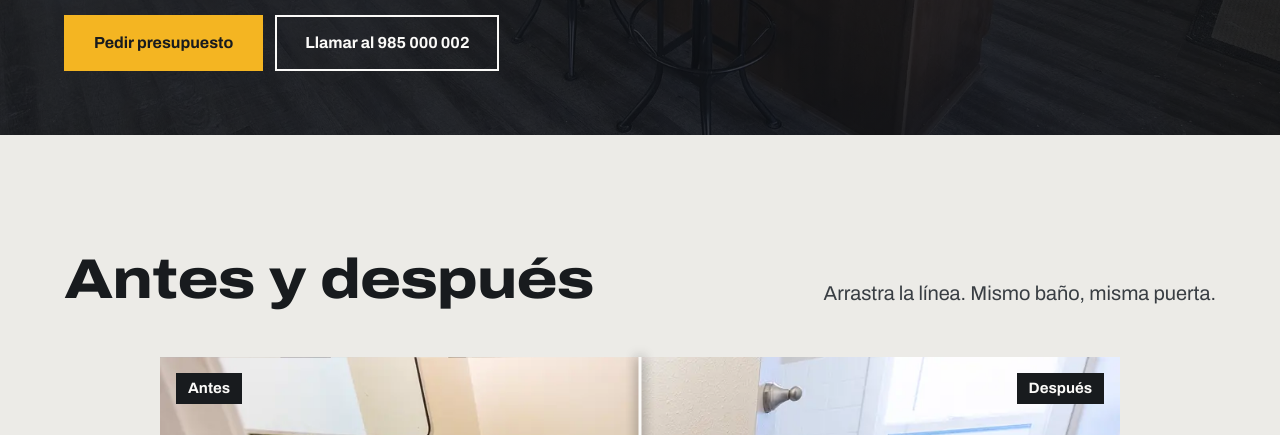
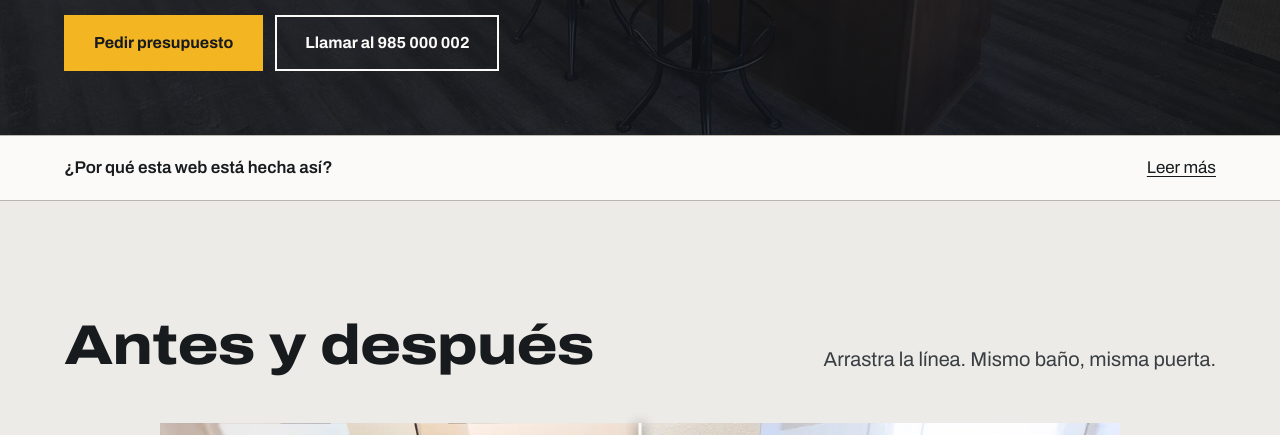
Before and after one commit to dariodmr14/webs-ejemplos, a plain HTML site: page reformas/index.html in a window 1280 px wide. Shown: the part 665-1100 px from the top of the page. Drawn offline with Linux system fonts and the light colour scheme.

Commit message:
Publicar webs de ejemplo

```diff
--- a/fisio/styles.css
+++ b/fisio/styles.css
@@ -161,3 +161,15 @@ address { font: 400 1.5rem/1.45 var(--font-display); color: var(--color-ink); ma
 /* Táctil */
 a, button, summary, label, input, select { touch-action: manipulation; }
 html { -webkit-tap-highlight-color: transparent; }
+
+/* «Leer más» para el dueño del negocio */
+.why { background: var(--color-card); border-block: 1px solid var(--color-rule); color: var(--color-ink-2); }
+.why details { border: 0; margin: 0; }
+.why summary { display: flex; flex-wrap: wrap; justify-content: space-between; align-items: center; gap: 4px 16px; min-height: 64px; padding-block: 12px; cursor: pointer; list-style: none; font-size: 1.0625rem; font-weight: 600; color: var(--color-ink); }
+.why summary::-webkit-details-marker { display: none; }
+.why summary::after { content: none; }
+.why__more { text-decoration: underline; text-underline-offset: 3px; font-weight: 400; }
+.why details[open] .why__more { visibility: hidden; }
+.why dl { display: grid; grid-template-columns: repeat(auto-fit, minmax(14rem, 1fr)); gap: 24px 40px; margin: 0; padding-block: 8px 32px; }
+.why dt { font-weight: 700; color: var(--color-ink); }
+.why dd { margin: 4px 0 0; }
--- a/podologia/styles.css
+++ b/podologia/styles.css
@@ -166,3 +166,15 @@ html { -webkit-tap-highlight-color: transparent; }
   html { scroll-padding-bottom: 96px; }
   .foot { padding-bottom: 120px; }
 }
+
+/* «Leer más» para el dueño del negocio */
+.why { background: var(--color-card); border-block: 1px solid var(--color-rule); color: var(--color-ink-2); }
+.why details { border: 0; margin: 0; }
+.why summary { display: flex; flex-wrap: wrap; justify-content: space-between; align-items: center; gap: 4px 16px; min-height: 64px; padding-block: 12px; cursor: pointer; list-style: none; font-size: 1.0625rem; font-weight: 600; color: var(--color-ink); }
+.why summary::-webkit-details-marker { display: none; }
+.why summary::after { content: none; }
+.why__more { text-decoration: underline; text-underline-offset: 3px; font-weight: 400; }
+.why details[open] .why__more { visibility: hidden; }
+.why dl { display: grid; grid-template-columns: repeat(auto-fit, minmax(14rem, 1fr)); gap: 24px 40px; margin: 0; padding-block: 8px 32px; }
+.why dt { font-weight: 700; color: var(--color-ink); }
+.why dd { margin: 4px 0 0; }
--- a/reformas/index.html
+++ b/reformas/index.html
@@ -49,6 +49,16 @@
         </div>
       </div>
     </section>
+
+    <aside class="why" aria-label="Notas para el dueño del negocio">
+      <div class="wrap">
+        <details>
+          <summary><span>¿Por qué esta web está hecha así?</span> <span class="why__more">Leer más</span></summary>
+          <dl><div><dt>Antes y después</dt><dd>Nadie contrata una reforma sin ver cómo quedan las obras.</dd></div><div><dt>Precios «desde» y qué incluye</dt><dd>El miedo es al sobrecoste. Decirlo claro filtra curiosos y da confianza.</dd></div><div><dt>Presupuesto sin llamar</dt><dd>Muchos comparan por la noche. El formulario recoge lo justo para saber si la obra encaja.</dd></div><div><dt>Zonas donde trabajáis</dt><dd>Evita llamadas de fuera y ayuda a salir al buscar «reformas» más el nombre del concejo.</dd></div><div><dt>Cómo se trabaja, paso a paso</dt><dd>El miedo en una obra son los retrasos y los extras. Explicarlo genera confianza.</dd></div></dl>
+        </details>
+      </div>
+    </aside>
+
 
     <section class="ba" id="obras" aria-labelledby="ba-t">
       <div class="wrap">
--- a/reformas/styles.css
+++ b/reformas/styles.css
@@ -202,3 +202,15 @@ html { -webkit-tap-highlight-color: transparent; }
 @media (max-width: 60rem) {
   .top__in .btn--small { display: none; }
 }
+
+/* «Leer más» para el dueño del negocio */
+.why { background: var(--color-white); border-block: 1px solid var(--color-rule); color: var(--color-ink-2); }
+.why details { border: 0; margin: 0; }
+.why summary { display: flex; flex-wrap: wrap; justify-content: space-between; align-items: center; gap: 4px 16px; min-height: 64px; padding-block: 12px; cursor: pointer; list-style: none; font-size: 1.0625rem; font-weight: 600; color: var(--color-ink); }
+.why summary::-webkit-details-marker { display: none; }
+.why summary::after { content: none; }
+.why__more { text-decoration: underline; text-underline-offset: 3px; font-weight: 400; }
+.why details[open] .why__more { visibility: hidden; }
+.why dl { display: grid; grid-template-columns: repeat(auto-fit, minmax(14rem, 1fr)); gap: 24px 40px; margin: 0; padding-block: 8px 32px; }
+.why dt { font-weight: 700; color: var(--color-ink); }
+.why dd { margin: 4px 0 0; }
```
Also changed, not shown: fisio/index.html (+10 -0 lines), index.html (+1 -1 lines), podologia/index.html (+10 -0 lines), img/fisio-larga.webp, img/fisio.webp, img/podologia-larga.webp, img/reformas-larga.webp.
